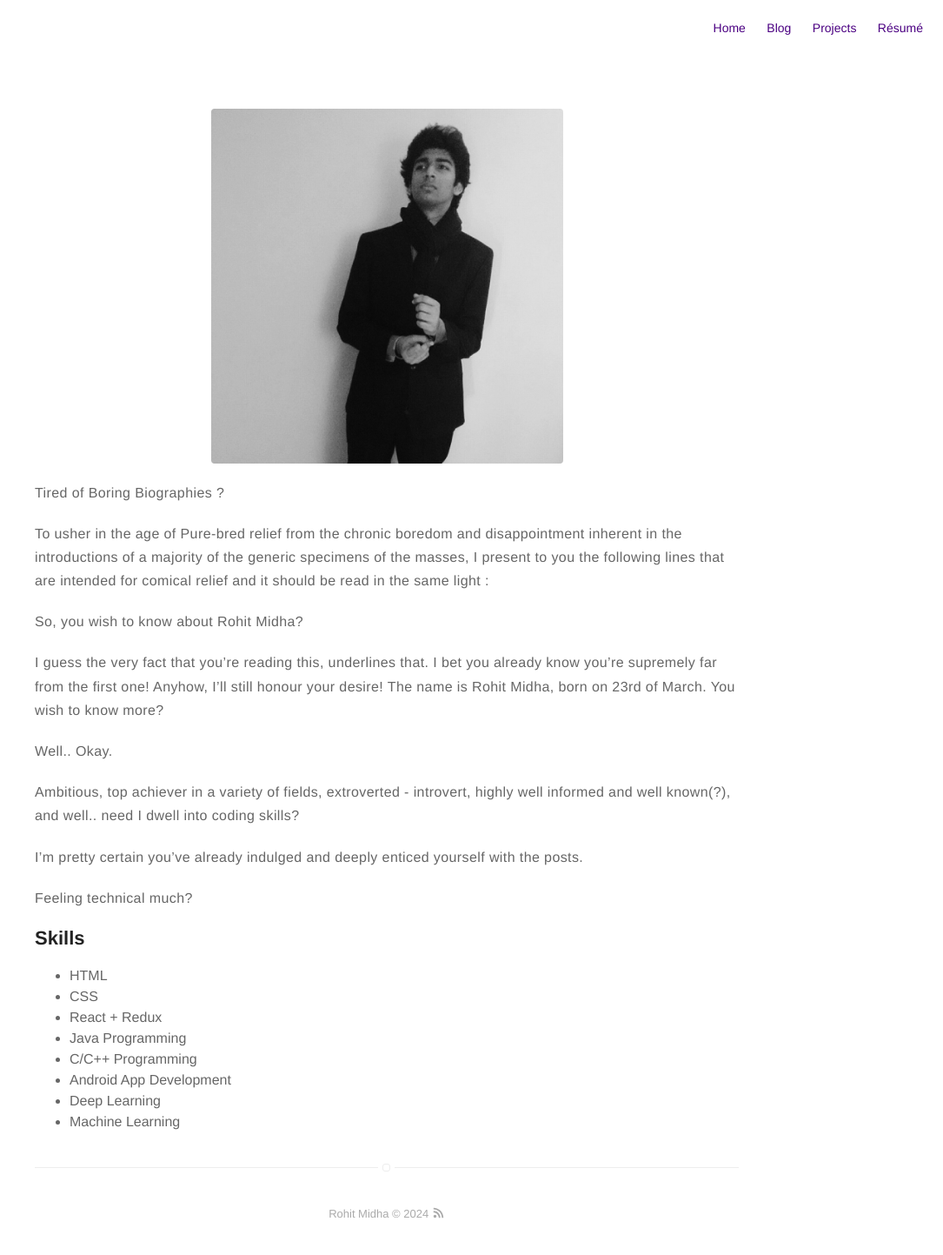
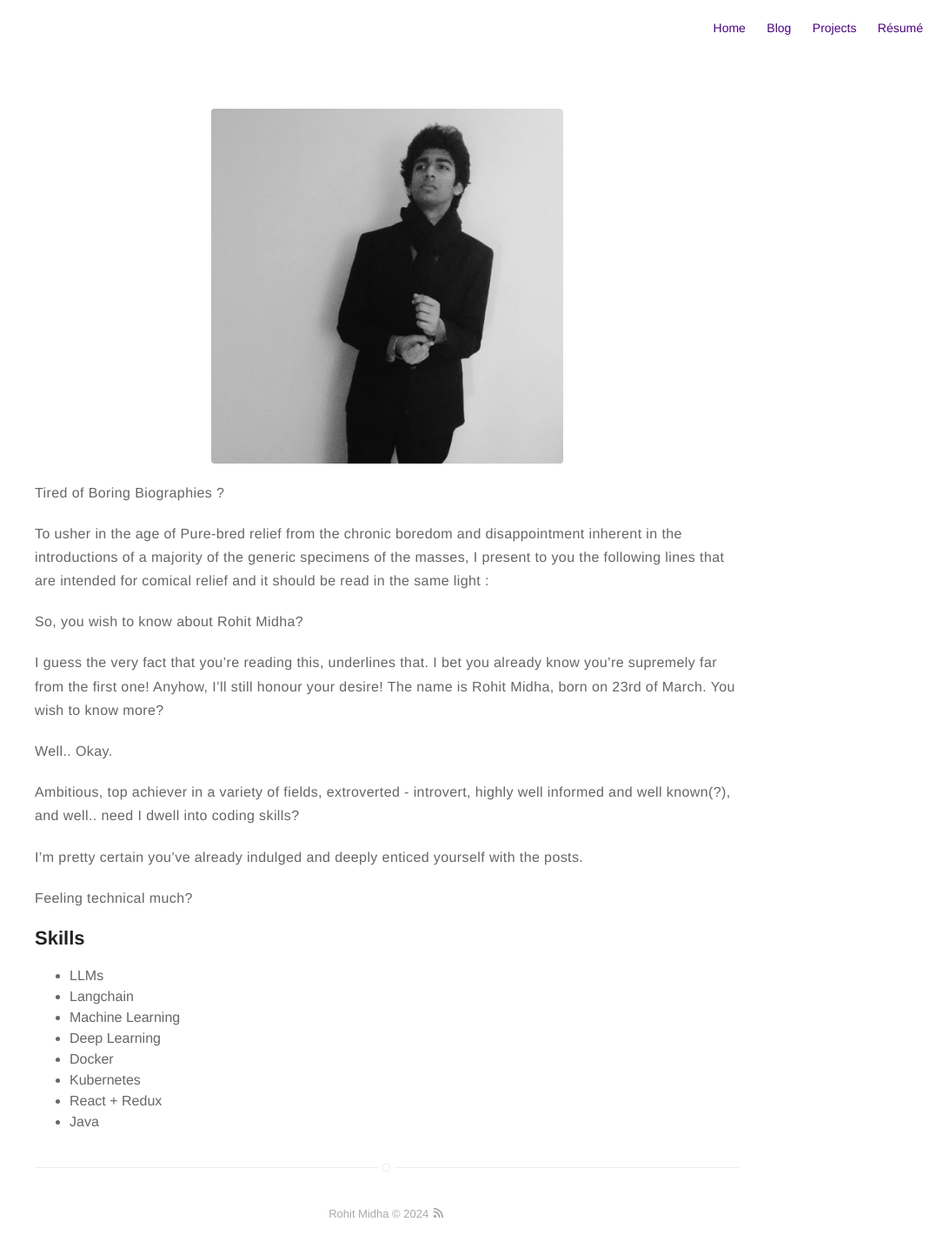
Before and after one commit to RohitMidha23/http-rohitmidha23.github.io, a Jekyll site: the page built from about.md, in a window 1280 px wide. Shown: the whole page at 87% size, without its empty margins (195-1280 px from the left). Built offline with Jekyll 4.4.1, drawn with Linux system fonts in a browser that asks for light colours.

Commit message:
updated skills

```diff
--- a/about.md
+++ b/about.md
@@ -2,8 +2,8 @@
 title: About
 layout: page
 ---
+
 ![Profile Image]({{ site.url }}/{{ site.picture }})
-
 
 Tired of Boring Biographies ?
 
@@ -16,9 +16,7 @@ Anyhow, I'll still honour your desire!
 The name is Rohit Midha, born on 23rd of March.
 You wish to know more?
 
-
 Well.. Okay.
-
 
 Ambitious, top achiever in a variety of fields, extroverted - introvert, highly well informed and well known(?), and well.. need I dwell into coding skills?
 
@@ -26,16 +24,15 @@ I'm pretty certain you've already indulged and deeply enticed yourself with the
 
 Feeling technical much?
 
-
 <h2>Skills</h2>
 
 <ul class="skill-list">
-	<li>HTML </li>
-	<li>CSS </li>
+	<li>LLMs </li>
+	<li>Langchain </li>
+	<li>Machine Learning</li>
+	<li>Deep Learning</li>
+	<li>Docker </li>
+	<li>Kubernetes</li>
 	<li>React + Redux</li>
-	<li>Java Programming</li>
-	<li>C/C++ Programming</li>
-	<li>Android App Development </li>
-	<li>Deep Learning</li>
-	<li>Machine Learning</li>
+	<li>Java</li>
 </ul>
```
